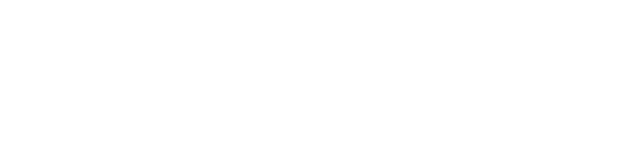
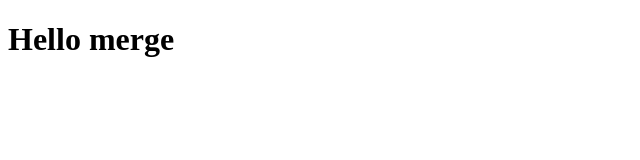
Before and after one commit to OmarAdelAttia/parctice-git, a plain HTML site: page index.html in a window 1280 px wide. Shown: the whole page, without its empty margins (0-640 px from the left). Drawn offline with Linux system fonts and the light colour scheme.

Commit message:
trying merging

```diff
--- a/index.html
+++ b/index.html
@@ -6,6 +6,6 @@
     <title>GIT Practice</title>
 </head>
 <body>
-
+    <h1>Hello merge</h1>
 </body>
 </html>
```
